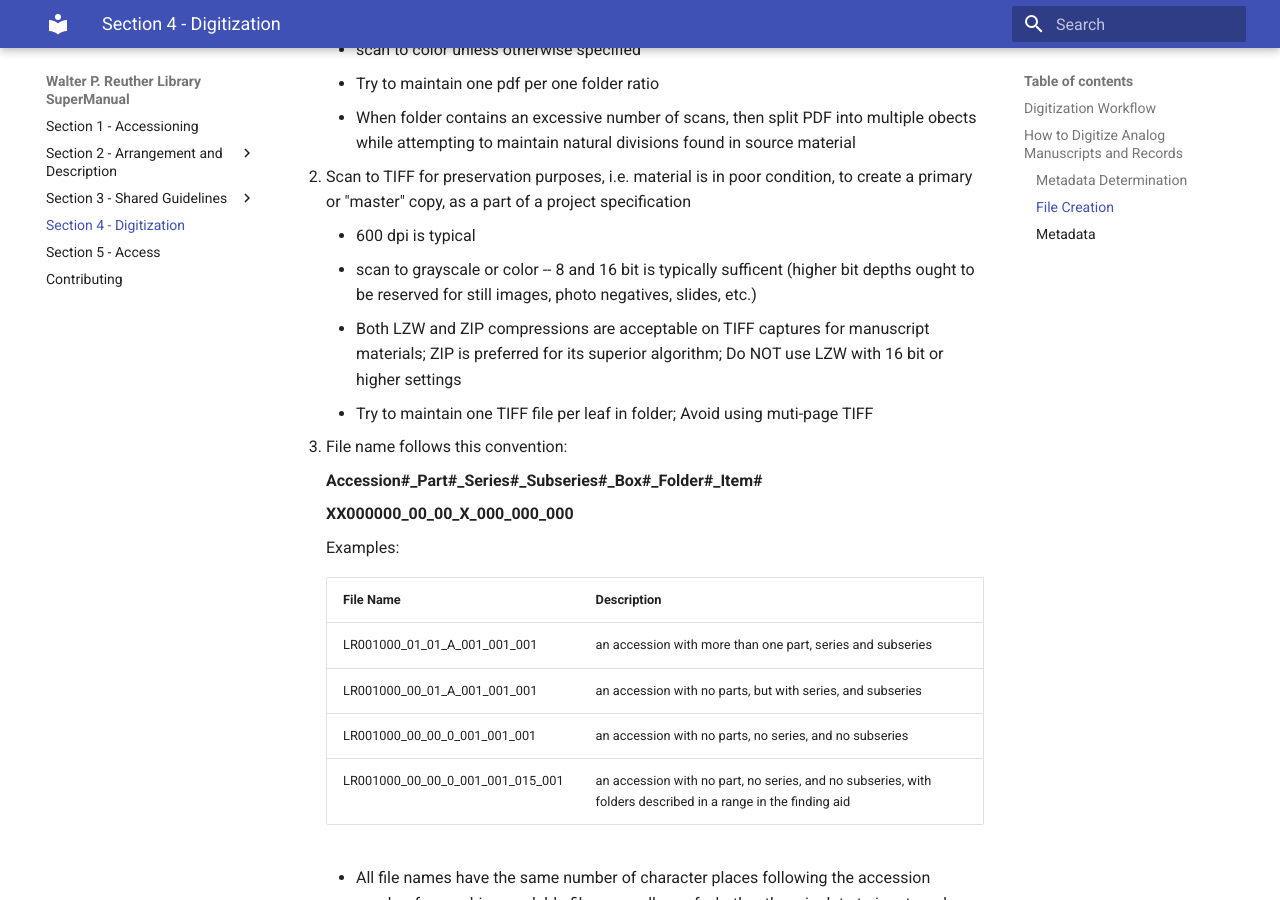
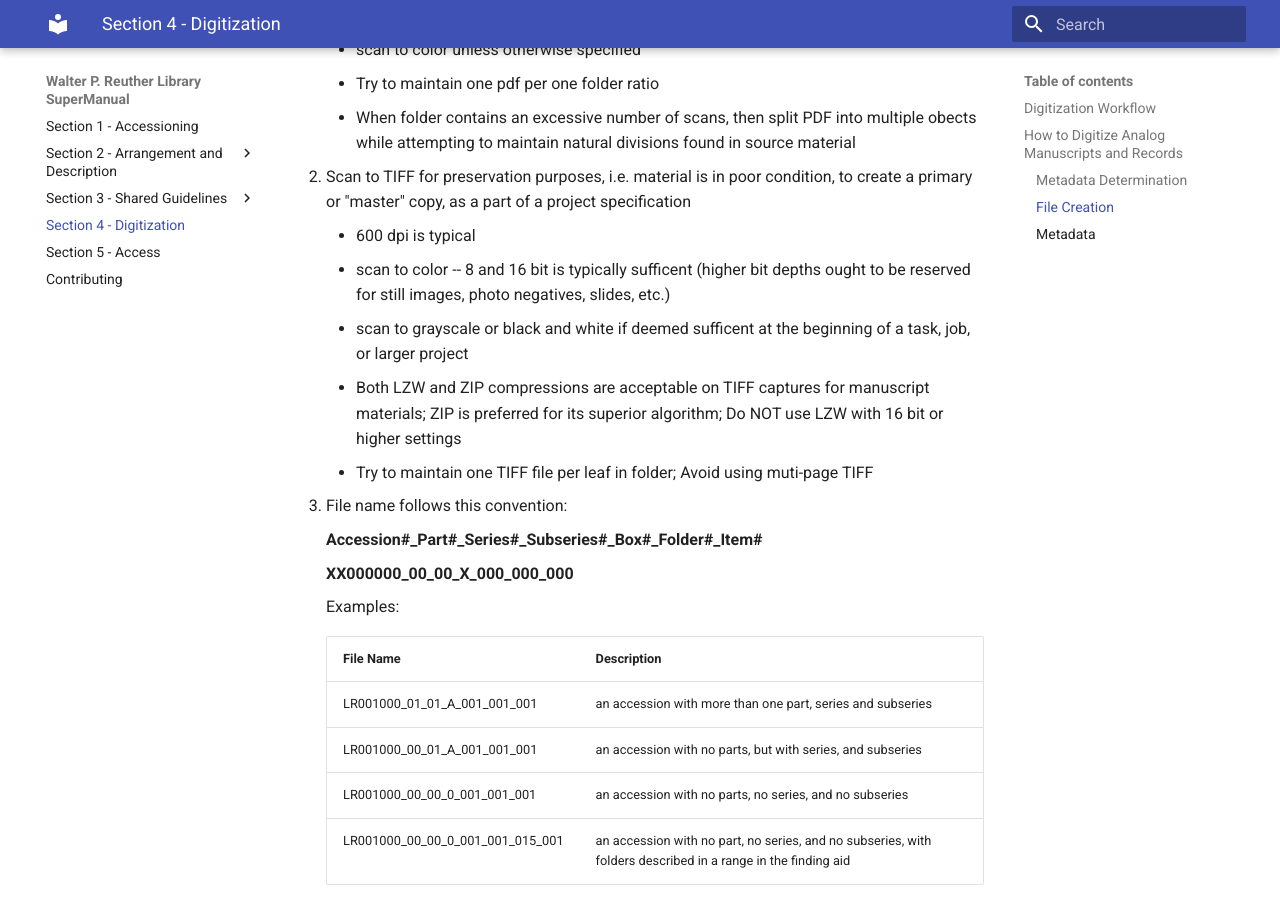
Before and after one commit to WSUReuther/SuperManual, an MkDocs documentation site: the page built from docs/04_digitization.md, in a window 1280 px wide and 900 px high, scrolled down 1590 px. Built offline with MkDocs 1.6.1 and Material for MkDocs 9.7.7, drawn with Linux system fonts in a browser that asks for light colours.

Commit message:
Update 04_digitization.md

```diff
--- a/docs/04_digitization.md
+++ b/docs/04_digitization.md
@@ -29,7 +29,8 @@ Adhere to procedures in step 3 if determination merits metadata creation.
     - When folder contains an excessive number of scans, then split PDF into multiple obects while attempting to maintain natural divisions found in source material
 2. Scan to TIFF for preservation purposes, i.e. material is in poor condition, to create a primary or "master" copy, as a part of a project specification
     - 600 dpi is typical
-    - scan to grayscale or color -- 8 and 16 bit is typically sufficent (higher bit depths ought to be reserved for still images, photo negatives, slides, etc.)
+    - scan to color -- 8 and 16 bit is typically sufficent (higher bit depths ought to be reserved for still images, photo negatives, slides, etc.)
+    - scan to grayscale or black and white if deemed sufficent at the beginning of a task, job, or larger project
     - Both LZW and ZIP compressions are acceptable on TIFF captures for manuscript materials; ZIP is preferred for its superior algorithm; Do NOT use LZW with 16 bit or higher settings
     - Try to maintain one TIFF file per leaf in folder; Avoid using muti-page TIFF
 3. File name follows this convention:
```
